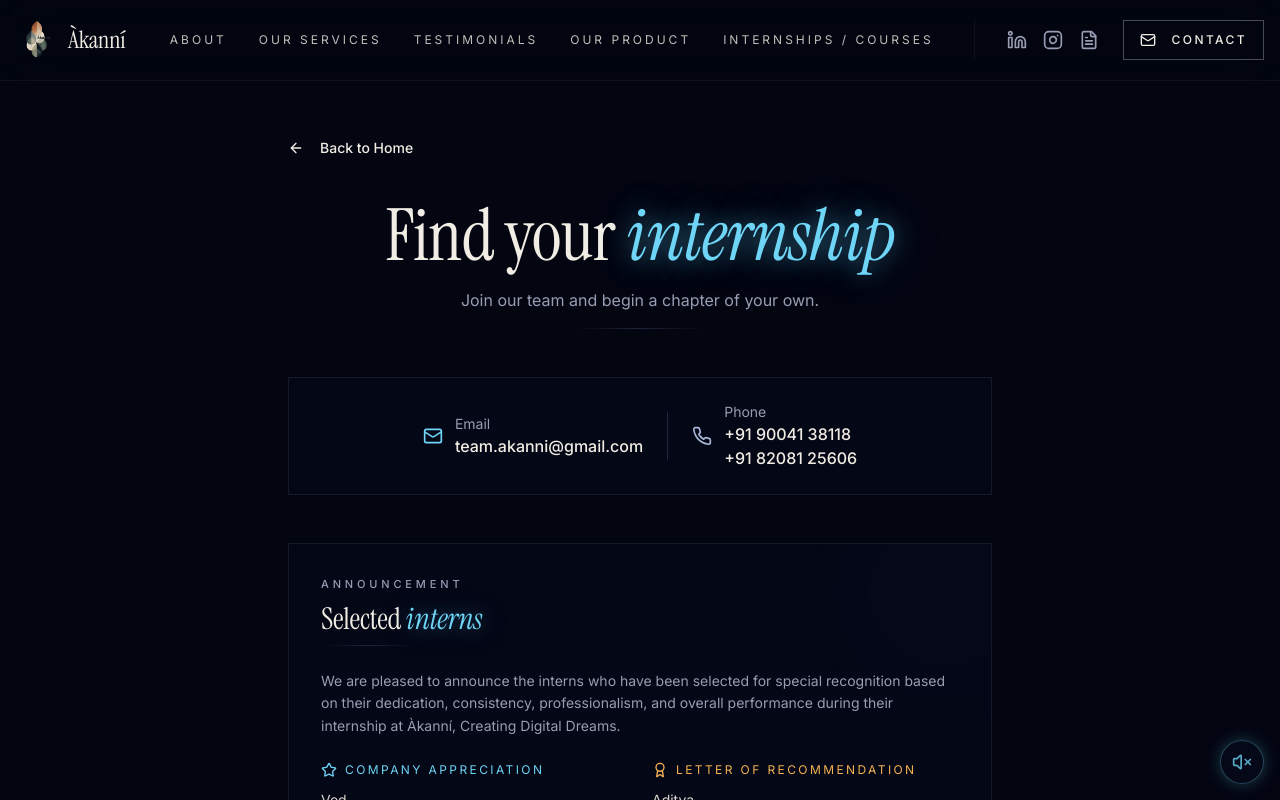
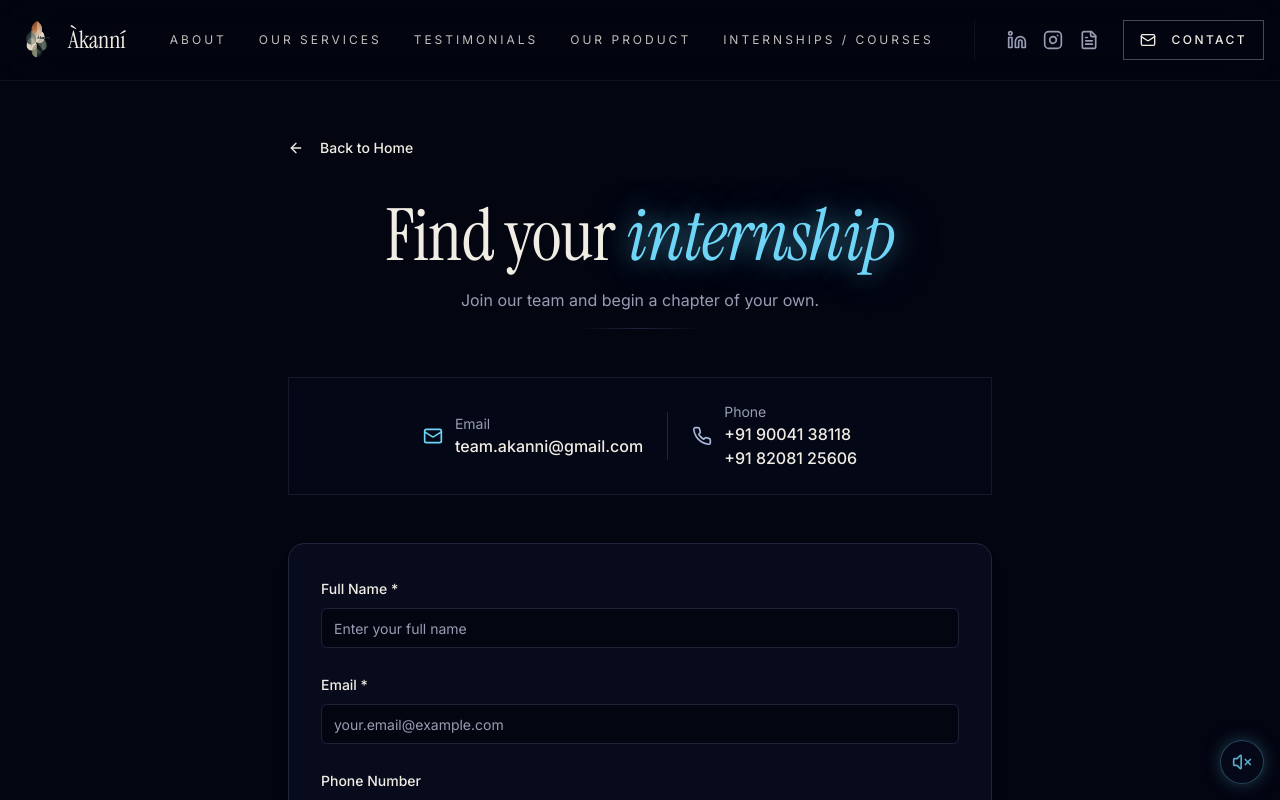
Before and after one commit to Hecatiee/akanni-digital-heart-6bd5768b, a React (Vite) app: page /internships in a window 1280 px wide. Shown: the top 800 px of the page. Built offline with nearby package versions, Linux system fonts and the light colour scheme.

Commit message:
Changes
Co-authored-by: Hecatiee <179595878+Hecatiee@users.noreply.github.com>

```diff
--- a/src/pages/Internships.tsx
+++ b/src/pages/Internships.tsx
@@ -16,7 +16,6 @@ import { Upload, ArrowLeft, Mail, Phone } from "lucide-react";
 import Navbar from "@/components/Navbar";
 import Footer from "@/components/Footer";
 import InternShowcase from "@/components/InternShowcase";
-import InternAnnouncement from "@/components/InternAnnouncement";
 import { z } from "zod";
 import { Helmet } from "react-helmet-async";
 
@@ -231,8 +230,6 @@ const Internships = () => {
             </div>
           </div>
 
-          <InternAnnouncement />
-
           <form onSubmit={handleSubmit} className="bg-card rounded-2xl shadow-lg p-8 border border-border">
             <div className="space-y-6">
               {/* Full Name */}
```
